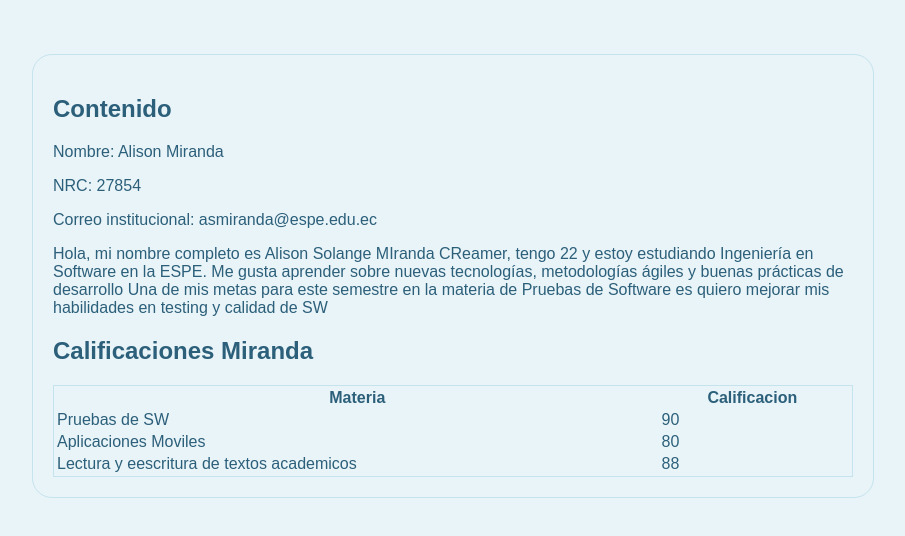
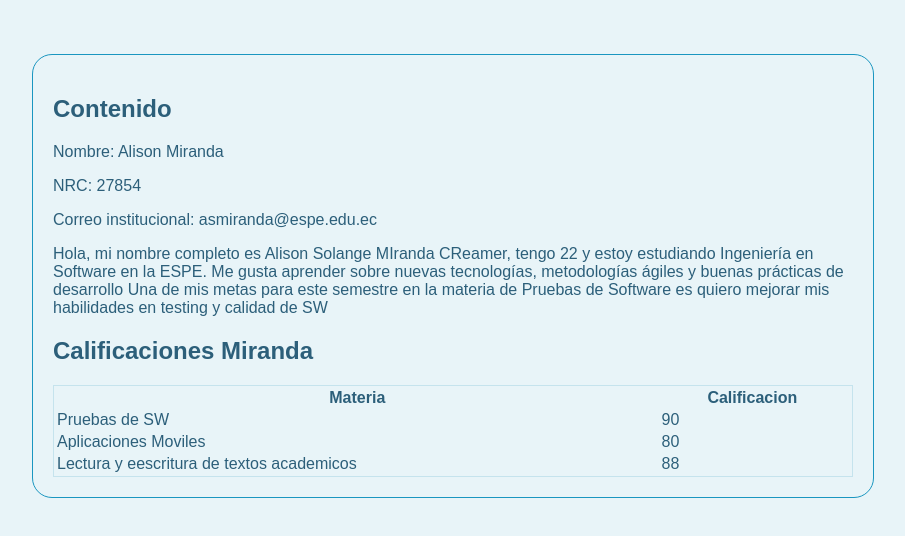
Before and after one commit to mirandaalison/Examen-Miranda-Alison-Ci-CD, a website: page public/index.html in a window 1280 px wide. Shown: the part 96-632 px from the top of the page, without its empty margins (187-1092 px from the left). Drawn offline with Linux system fonts and the light colour scheme.

Commit message:
Interfaz

```diff
--- a/public/index.html
+++ b/public/index.html
@@ -24,7 +24,7 @@
         margin: 20px auto;
         padding: 20px;
         background-color:  #e8f4f8;
-        border: 1px solid #c5e3ed;
+        border: 1px solid #1a96c0;
         border-radius: 20px;
         }
         table {
```
